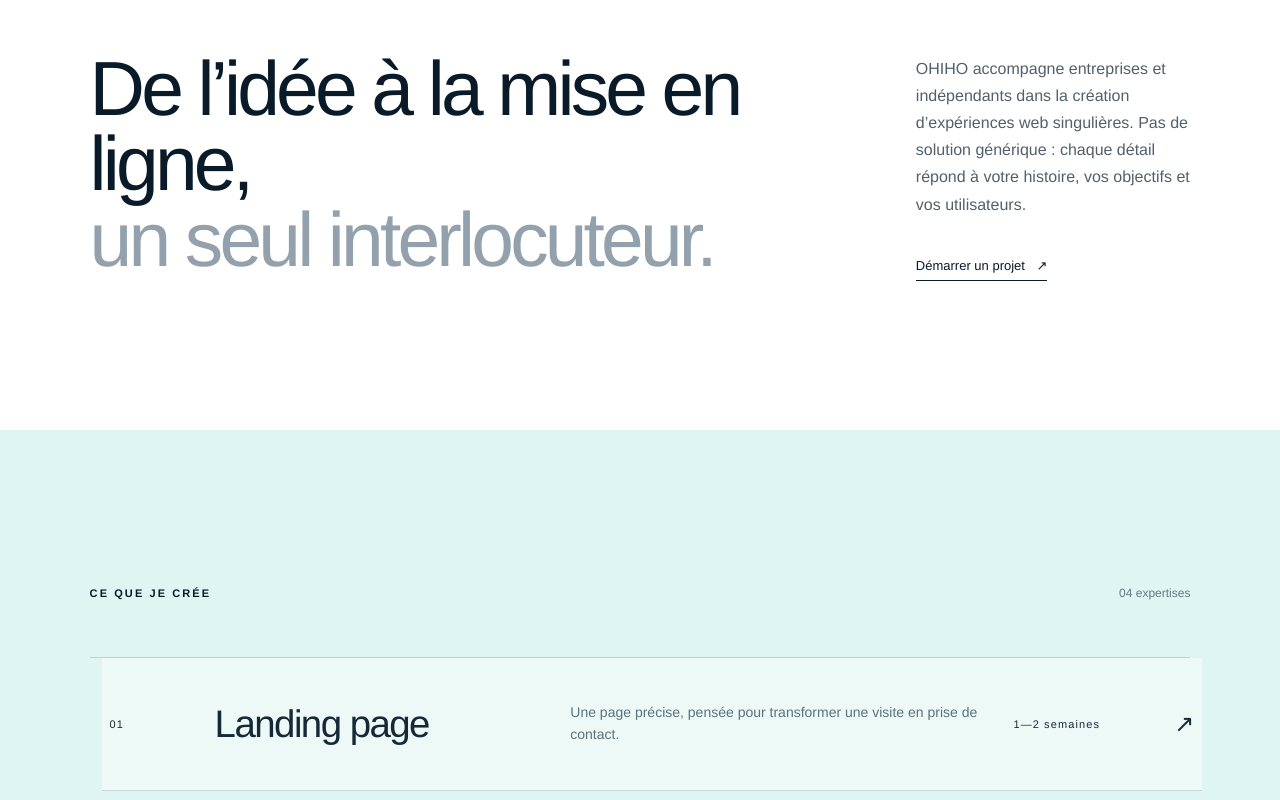
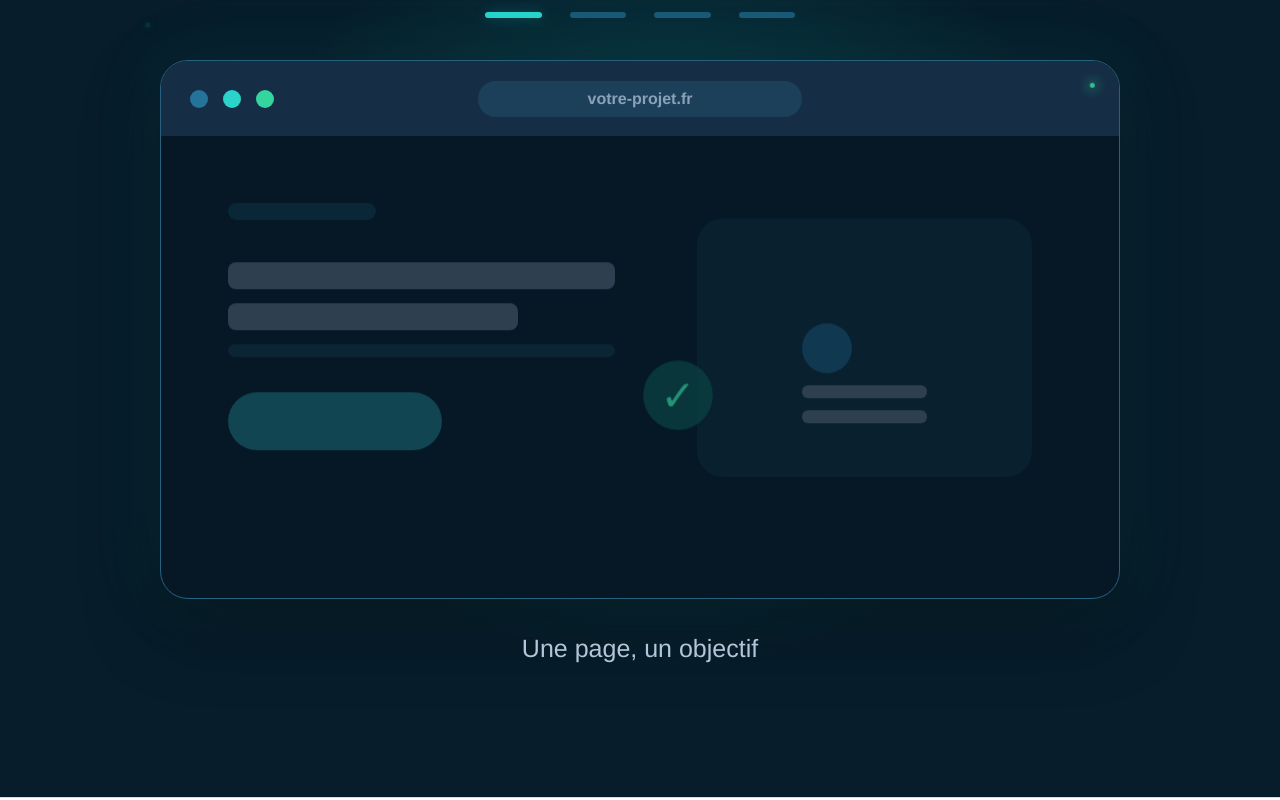
Before and after one commit to Valeloin/OHIHO, a Next.js app: page / in a window 1280 px wide. Shown: the part 980-1780 px from the top of the page. Built offline with nearby package versions, Linux system fonts and the light colour scheme.

Commit message:
Add animated service preview carousel

```diff
--- a/app/globals.css
+++ b/app/globals.css
@@ -35,6 +35,20 @@ em { font-family:var(--font-serif),serif; font-weight:400; color:var(--blue); }
 .orbit-one { transform:scaleY(.38) rotate(-22deg); }.orbit-two { transform:scaleX(.38) rotate(22deg); }
 .orbit-core { position:absolute; inset:28%; border-radius:50%; background:linear-gradient(145deg,var(--blue),var(--teal) 60%,var(--green)); color:var(--ink); display:grid; place-items:center; box-shadow:0 30px 90px rgba(34,211,196,.25); }
 .orbit-core span { font:400 9vw/1 var(--font-serif),serif; transform:rotate(-9deg); }
+.service-preview { min-height:100svh; padding:clamp(90px,10vw,145px) clamp(24px,8vw,130px); background:radial-gradient(circle at 52% 45%,rgba(19,177,171,.23),transparent 48%),#071d2b; color:#b6c9dc; display:flex; flex-direction:column; align-items:center; justify-content:center; overflow:hidden; position:relative; }
+.service-preview::before,.service-preview::after { content:""; position:absolute; width:5px; height:5px; border-radius:50%; background:#34d399; box-shadow:0 0 12px 3px rgba(52,211,153,.45); animation:firefly-drift 10s linear infinite,firefly-glow 6.5s ease-in-out infinite; }.service-preview::before{left:12%;top:20%}.service-preview::after{right:14%;top:28%;animation-delay:-3.4s,-2.1s}
+.preview-title-stack { height:42px; width:100%; position:relative; margin-bottom:22px; text-transform:uppercase; letter-spacing:.3em; font:500 clamp(14px,1.5vw,20px)/1 var(--font-sans),sans-serif; color:#28d8ce; text-align:center; }
+.preview-title-stack span,.preview-caption span { position:absolute; inset:0; display:grid; place-items:center; opacity:0; transform:translateY(12px); animation:preview-cycle 33.6s ease-in-out infinite; }
+.preview-title-stack span:nth-child(2),.preview-caption span:nth-child(2){animation-delay:-25.2s}.preview-title-stack span:nth-child(3),.preview-caption span:nth-child(3){animation-delay:-16.8s}.preview-title-stack span:nth-child(4),.preview-caption span:nth-child(4){animation-delay:-8.4s}
+.preview-progress { width:min(310px,44vw); display:grid; grid-template-columns:repeat(4,1fr); gap:28px; margin-bottom:42px; }.preview-progress i{height:6px;border-radius:9px;background:#1a5a76;animation:progress-cycle 33.6s ease-in-out infinite}.preview-progress i:nth-child(2){animation-delay:-25.2s}.preview-progress i:nth-child(3){animation-delay:-16.8s}.preview-progress i:nth-child(4){animation-delay:-8.4s}
+.preview-browser { width:min(960px,88vw); aspect-ratio:1.78; border:1px solid #28617e; border-radius:28px; overflow:hidden; background:#061826; box-shadow:0 28px 75px rgba(0,0,0,.35),0 0 70px rgba(23,179,166,.12); }
+.browser-top { height:14%; min-height:58px; background:#162e45; display:grid; grid-template-columns:1fr 2fr 1fr; align-items:center; padding:0 3%; }.browser-top>span{justify-self:center;width:72%;height:36px;border-radius:999px;background:#1d405a;display:grid;place-items:center;font-weight:600;color:#8aa2b9}.browser-dots{display:flex;gap:15px}.browser-dots i{width:18px;height:18px;border-radius:50%;background:#24739b}.browser-dots i:nth-child(2){background:#2bd4cb}.browser-dots i:nth-child(3){background:#35d69d}
+.preview-stage { height:86%; position:relative; overflow:hidden; }.preview-scene{position:absolute;inset:0;padding:7%;opacity:0;animation:preview-cycle 33.6s linear infinite}.preview-scene:nth-child(2){animation-delay:-25.2s}.preview-scene:nth-child(3){animation-delay:-16.8s}.preview-scene:nth-child(4){animation-delay:-8.4s}
+.mock-nav{height:18px;width:18%;border-radius:12px;background:#0a2938;animation:mock-in 8.4s ease-in-out infinite}.mock-nav.wide{width:72%;height:24px}.mock-hero-lines{width:47%;display:grid;gap:14px;margin-top:42px}.mock-hero-lines i{height:27px;border-radius:8px;background:#334354;animation:mock-in 8.4s ease-in-out infinite}.mock-hero-lines i:nth-child(2){width:75%;animation-delay:.18s}.mock-hero-lines i:nth-child(3){height:13px;background:#0c2737;animation-delay:.35s}.mock-cta{width:26%;height:58px;border-radius:40px;background:#134957;margin-top:35px;animation:mock-pop 8.4s ease-in-out infinite}.mock-card{position:absolute;right:9%;top:18%;width:35%;height:56%;background:#0a2131;border-radius:26px;padding:11%;display:grid;gap:12px;animation:mock-pop 8.4s ease-in-out infinite}.mock-card b{width:50px;height:50px;border-radius:50%;background:#123b55}.mock-card i{height:13px;border-radius:6px;background:#334354}.mock-check{position:absolute;left:50%;top:48%;width:76px;height:76px;border-radius:50%;background:#0c4a48;color:#38dda7;font-size:46px;display:grid;place-items:center;animation:check-pulse 3.1s ease-in-out infinite}
+.page-grid{display:grid;grid-template-columns:repeat(3,1fr);gap:18px;margin-top:34px}.page-grid i{height:125px;border-radius:18px;background:linear-gradient(145deg,#102c42,#123e4a);animation:mock-pop 8.4s ease-in-out infinite}.page-grid i:nth-child(even){animation-delay:.25s;background:linear-gradient(145deg,#12364b,#16465d)}.mock-cursor{position:absolute;right:25%;bottom:21%;font-size:52px;color:#3ee0bf;animation:cursor-move 8.4s cubic-bezier(.33,0,.2,1) infinite}
+.before-panel,.after-panel{position:absolute;top:14%;bottom:14%;width:38%;border-radius:20px;padding:24px;background:#102536;display:grid;gap:16px;overflow:hidden}.before-panel{left:8%;opacity:.65}.after-panel{right:8%;background:#0f3642;box-shadow:0 0 40px rgba(34,211,196,.12)}.before-panel small,.after-panel small{text-transform:uppercase;letter-spacing:.16em}.before-panel i,.after-panel i{height:16px;border-radius:6px;background:#314052}.after-panel i{background:#197080;animation:mock-in 8.4s ease-in-out infinite}.shine{position:absolute;top:0;bottom:0;width:20%;background:linear-gradient(90deg,transparent,rgba(255,255,255,.15),transparent);transform:skewX(-18deg);animation:shine-sweep 8.4s ease-in-out infinite}
+.scene-app{display:grid;grid-template-columns:20% 1fr;gap:5%}.app-side{border-radius:16px;background:#102b3d;padding:24px;display:grid;align-content:start;gap:18px;animation:side-in 8.4s ease-in-out infinite}.app-side i{height:12px;border-radius:5px;background:#216277}.app-main{display:grid;grid-template-rows:auto 1fr auto;gap:24px}.app-kpis{display:grid;grid-template-columns:repeat(3,1fr);gap:16px}.app-kpis i{height:70px;border-radius:14px;background:#123246;animation:mock-pop 8.4s ease-in-out infinite}.app-chart{display:flex;align-items:end;gap:9%;padding:7% 10%;background:#0b2435;border-radius:18px}.app-chart b{width:11%;height:42%;border-radius:6px 6px 0 0;background:#2187ba;transform-origin:bottom;animation:bar-dance 6.5s ease-in-out infinite}.app-chart b:nth-child(2){height:70%;animation-delay:.6s;background:#20a798}.app-chart b:nth-child(3){height:54%;animation-delay:.15s}.app-chart b:nth-child(4){height:86%;animation-delay:1.1s;background:#34d399}.app-chart b:nth-child(5){height:66%;animation-delay:.35s}.app-line{height:14px;width:67%;border-radius:7px;background:#1c526a;animation:mock-in 8.4s ease-in-out infinite}
+.preview-caption { height:42px; width:100%; position:relative; margin-top:28px; font-size:clamp(17px,2vw,25px); }
 .section-pad { padding:clamp(90px,12vw,180px) clamp(24px,7vw,110px); }
 .intro { border-top:1px solid var(--line); background:#fff; }
 .intro-copy { margin-top:60px; display:grid; grid-template-columns:1.45fr .55fr; gap:8vw; align-items:end; }
@@ -83,6 +97,7 @@ footer { background:var(--ink); color:var(--paper); padding:55px clamp(24px,7vw,
 @media (max-width:900px){
   .site-header{grid-template-columns:1fr auto}.site-header nav{display:none}.header-cta{font-size:0}.header-cta span{font-size:20px}
   .hero{display:flex;min-height:auto;padding-top:86px;flex-direction:column}.hero-copy{min-height:calc(100svh - 86px);padding:75px 24px 60px}.hero-media{min-height:56vw}.hero-media img{width:100%;height:auto;object-fit:cover}.hero-bottom{width:100%;margin-top:38px}.availability{display:none}
+  .service-preview{min-height:auto;padding:90px 18px}.preview-browser{width:100%;border-radius:18px}.browser-top{min-height:42px}.browser-top>span{height:27px;font-size:11px}.browser-dots{gap:7px}.browser-dots i{width:10px;height:10px}.mock-check{width:44px;height:44px;font-size:26px}.preview-progress{gap:12px;margin-bottom:28px}.preview-progress i{height:4px}
   .intro-copy,.method,.contact-copy{grid-template-columns:1fr}.intro-copy{gap:42px}.method{gap:70px}.contact-copy{gap:50px}
   .service-row{grid-template-columns:42px 1fr 30px;gap:15px}.service-row p,.service-delay{display:none}.service-arrow{grid-column:3}
   .step{grid-template-columns:38px 1fr}.step p{grid-column:2}.project-grid{grid-template-columns:1fr}.project-visual{height:110vw;max-height:560px}
@@ -93,4 +108,13 @@ footer { background:var(--ink); color:var(--paper); padding:55px clamp(24px,7vw,
 @keyframes firefly-glow{0%,100%{opacity:.1;filter:blur(.2px)}45%{opacity:.95;filter:blur(0)}}
 @keyframes firefly-drift{0%{transform:translate(-8px,-12px)}25%{transform:translate(14px,-2px)}50%{transform:translate(7px,14px)}75%{transform:translate(-15px,5px)}100%{transform:translate(-8px,-12px)}}
 @keyframes service-cycle{0%,19%{opacity:1;transform:translateX(14px);background:rgba(255,255,255,.52)}25%,100%{opacity:.55;transform:translateX(0);background:transparent}}
+@keyframes preview-cycle{0%,20%{opacity:1;transform:translateY(0)}23%,97%{opacity:0;transform:translateY(-10px)}98%,100%{opacity:0;transform:translateY(12px)}}
+@keyframes progress-cycle{0%,20%{background:#27d7ce;box-shadow:0 0 13px rgba(39,215,206,.25)}23%,100%{background:#1a5a76;box-shadow:none}}
+@keyframes mock-in{0%,4%{opacity:0;transform:translateY(14px)}15%,82%{opacity:1;transform:none}96%,100%{opacity:0}}
+@keyframes mock-pop{0%,8%{opacity:0;transform:scale(.82)}20%,82%{opacity:1;transform:scale(1)}96%,100%{opacity:0}}
+@keyframes check-pulse{0%,100%{transform:scale(.88);opacity:.55}50%{transform:scale(1);opacity:1}}
+@keyframes cursor-move{0%,12%{transform:translate(-180px,90px);opacity:0}22%{opacity:1}64%{transform:translate(0,0);opacity:1}82%,100%{transform:translate(20px,-20px);opacity:0}}
+@keyframes shine-sweep{0%,25%{left:-30%;opacity:0}35%{opacity:1}70%{left:115%;opacity:1}71%,100%{opacity:0}}
+@keyframes side-in{0%,8%{transform:translateY(20px);opacity:0}20%,84%{transform:none;opacity:1}96%,100%{opacity:0}}
+@keyframes bar-dance{0%,100%{transform:scaleY(.42)}50%{transform:scaleY(1)}}
 @media (prefers-reduced-motion:reduce){html{scroll-behavior:auto}*{transition:none!important;animation:none!important}}
--- a/app/page.tsx
+++ b/app/page.tsx
@@ -64,6 +64,32 @@ export default function Home() {
           </div>
         </div>
         <div className="availability"><span /> Nouveaux projets · automne 2026</div>
+      </section>
+
+      <section className="service-preview" aria-label="Aperçu animé des services OHIHO">
+        <div className="preview-title-stack" aria-live="off">
+          <span>Landing page</span><span>Site intermédiaire</span><span>Refonte de site</span><span>Application web</span>
+        </div>
+        <div className="preview-progress" aria-hidden="true"><i/><i/><i/><i/></div>
+        <div className="preview-browser">
+          <div className="browser-top"><div className="browser-dots"><i/><i/><i/></div><span>votre-projet.fr</span></div>
+          <div className="preview-stage">
+            <div className="preview-scene scene-landing">
+              <div className="mock-nav"/><div className="mock-hero-lines"><i/><i/><i/></div><div className="mock-cta"/>
+              <div className="mock-card"><b/><i/><i/></div><div className="mock-check">✓</div>
+            </div>
+            <div className="preview-scene scene-pages">
+              <div className="mock-nav wide"/><div className="page-grid"><i/><i/><i/><i/><i/><i/></div><div className="mock-cursor">↖</div>
+            </div>
+            <div className="preview-scene scene-refonte">
+              <div className="before-panel"><small>Avant</small><i/><i/><i/></div><div className="after-panel"><small>Après</small><i/><i/><i/></div><div className="shine"/>
+            </div>
+            <div className="preview-scene scene-app">
+              <div className="app-side"><i/><i/><i/><i/></div><div className="app-main"><div className="app-kpis"><i/><i/><i/></div><div className="app-chart"><b/><b/><b/><b/><b/></div><div className="app-line"/></div>
+            </div>
+          </div>
+        </div>
+        <div className="preview-caption"><span>Une page, un objectif</span><span>Plusieurs pages</span><span>Un site à rafraîchir</span><span>Sur mesure</span></div>
       </section>
 
       <section className="intro section-pad">
```
